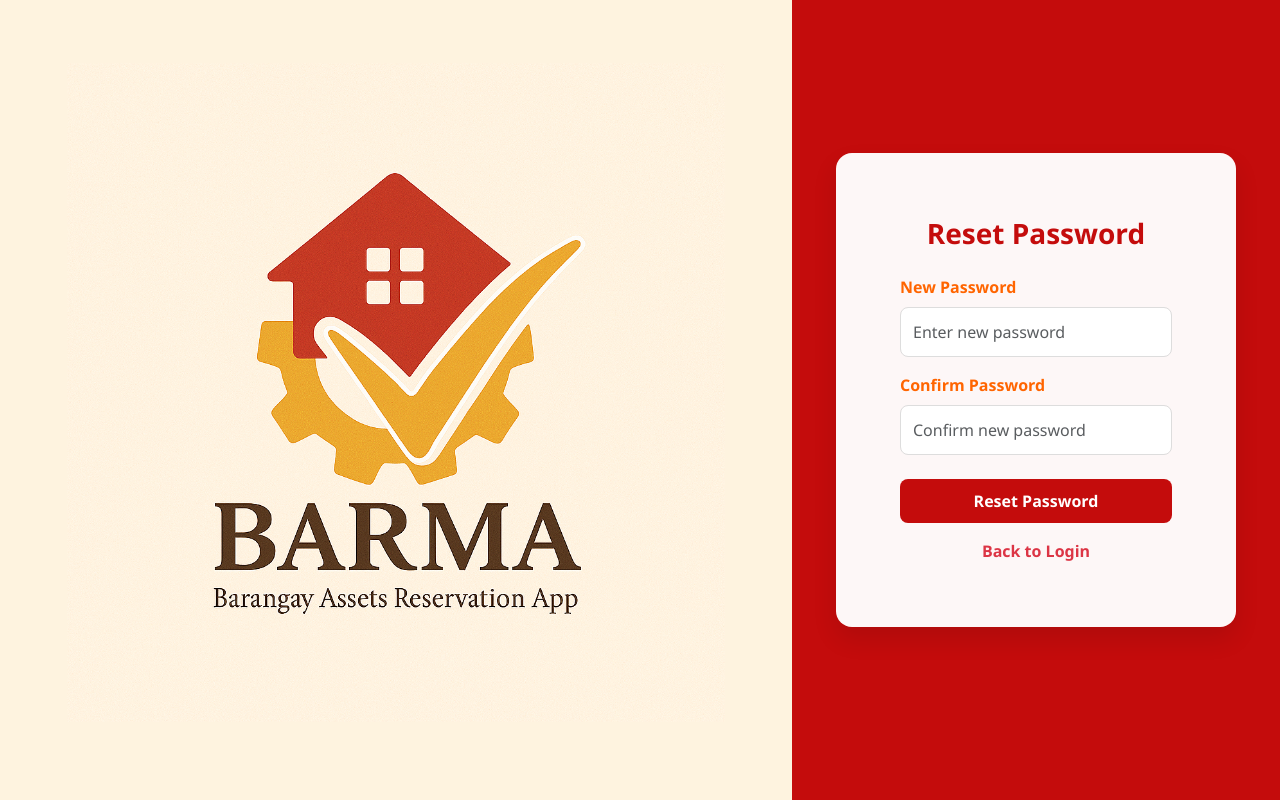
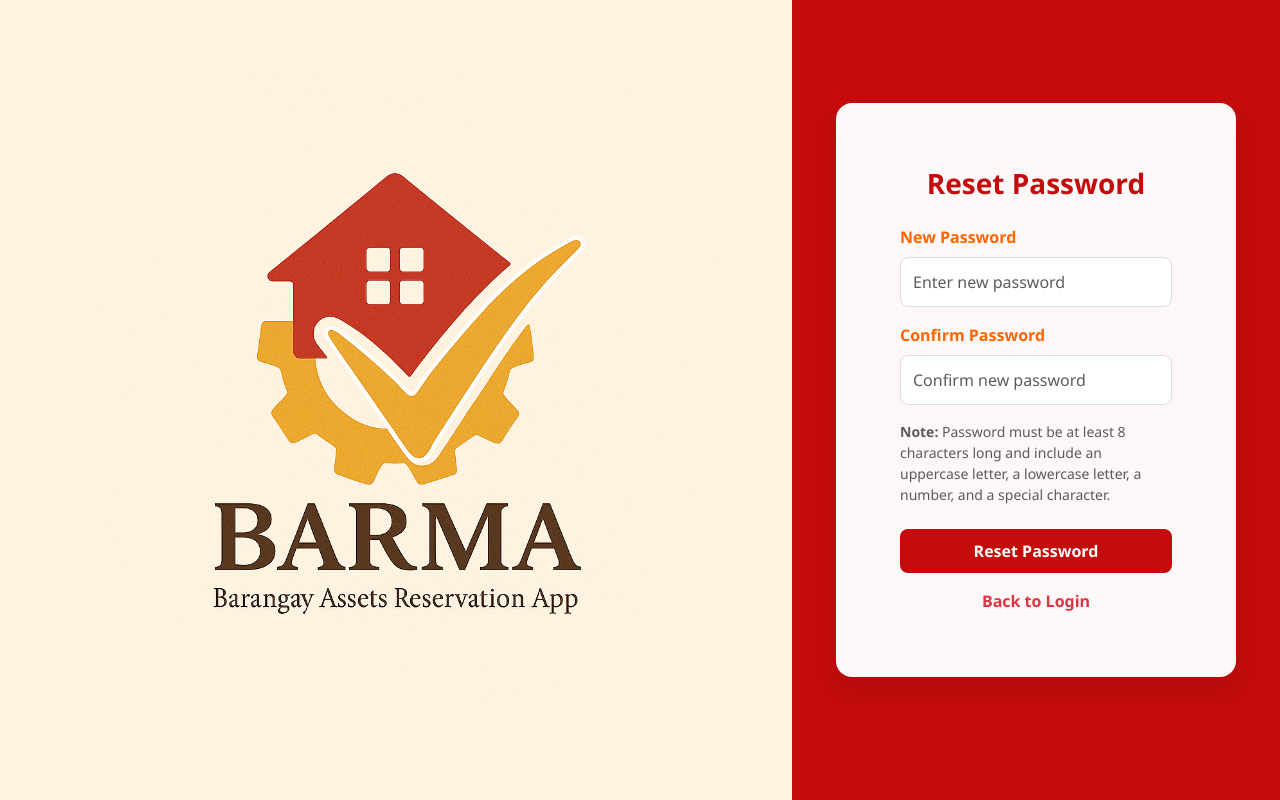
Before and after one commit to Mackynie/flask-borrowing, a Flask app: a page that uses admin_web/templates/admin_reset_password.html in a window 1280 px wide. Run offline with Flask 2, Linux system fonts and the light colour scheme; parts of the project's set-up code (start-up, migrations or seed data) failed here and were passed over; some libraries are stand-ins or nearby versions.

Commit message:
Update admin_reset_password.html

```diff
--- a/admin_web/templates/admin_reset_password.html
+++ b/admin_web/templates/admin_reset_password.html
@@ -184,7 +184,15 @@
           <label class="form-label">Confirm Password</label>
           <input type="password" name="confirm_password" class="form-control" placeholder="Confirm new password" required>
         </div>
+
+        <!-- 🔒 Password requirement note -->
+        <div class="text-muted small mb-3">
+          <strong>Note:</strong> Password must be at least 8 characters long and include
+          an uppercase letter, a lowercase letter, a number, and a special character.
+        </div>
+
         <button type="submit" class="btn btn-primary w-100 mt-2">Reset Password</button>
+
         <div class="text-center mt-3">
           <a href="{{ url_for('login') }}" class="text-decoration-none text-danger fw-semibold">
             Back to Login
```
